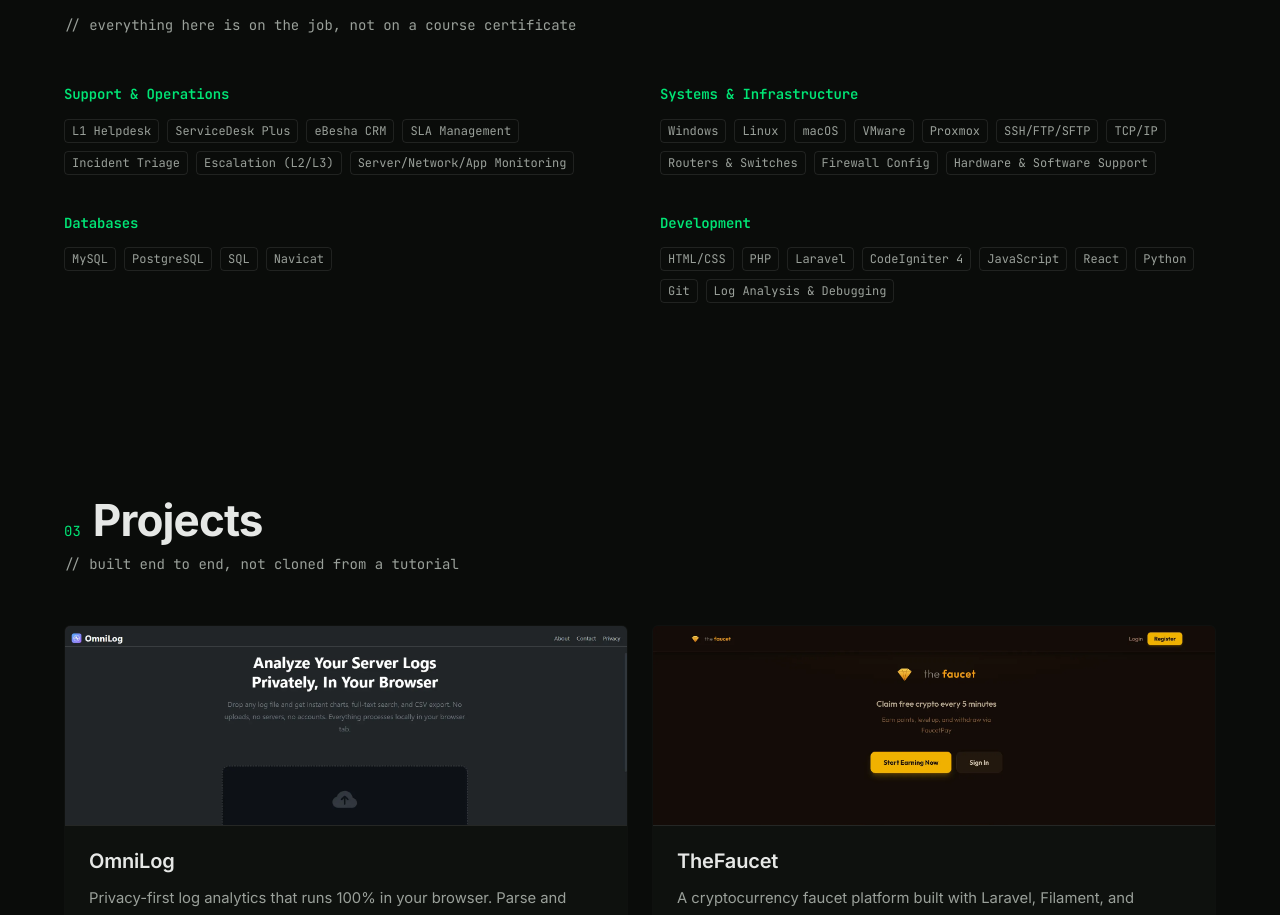
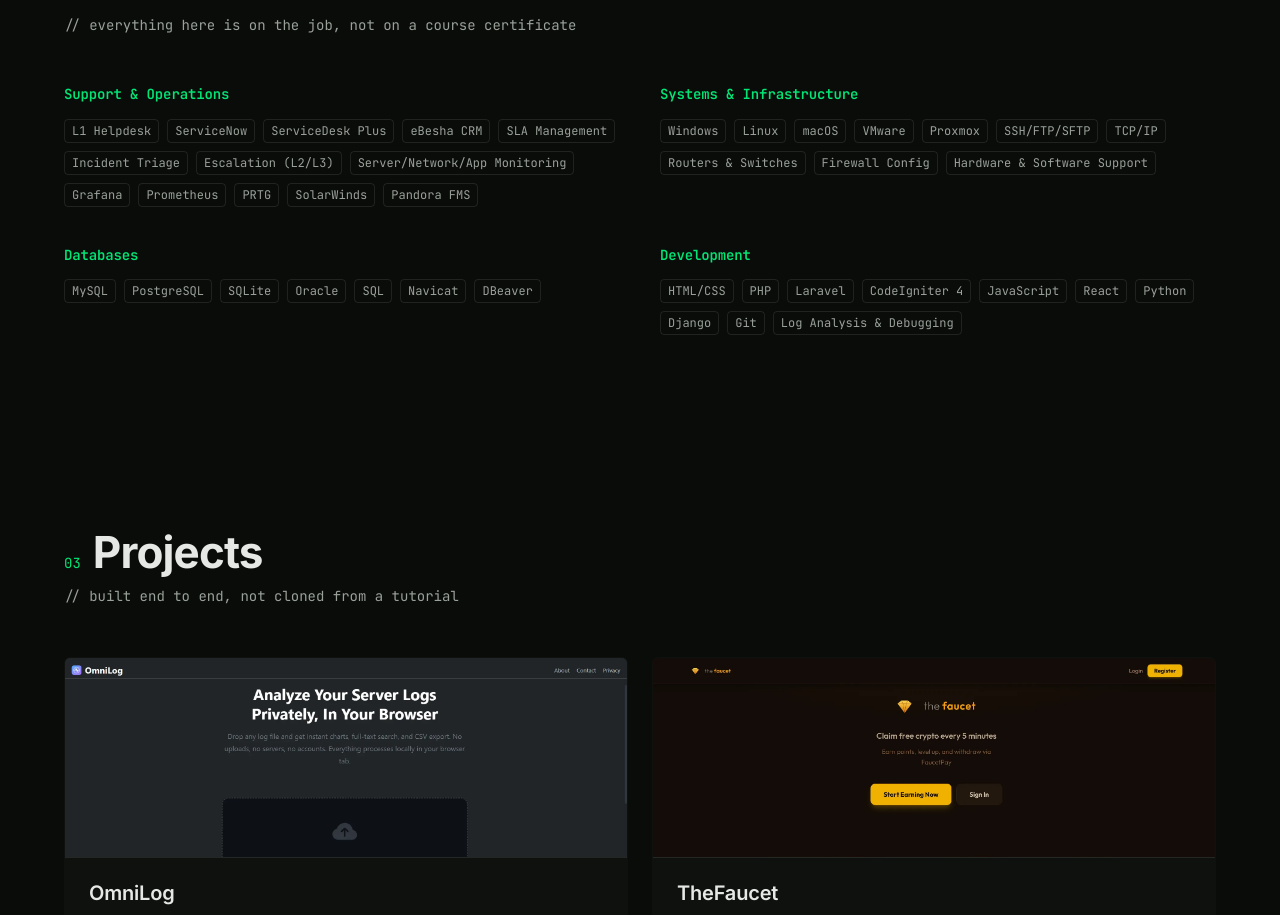
Before and after one commit to helouism/helouism.github.io, a Next.js app: page / in a window 1280 px wide. Shown: the part 1542-2457 px from the top of the page. Built offline with nearby package versions, Linux system fonts and the light colour scheme; what @mui/material-nextjs would draw is missing.

Commit message:
feat(skills): add new tools and technologies

```diff
--- a/content/skills.ts
+++ b/content/skills.ts
@@ -5,12 +5,18 @@ export const skillGroups: SkillGroup[] = [
     name: 'Support & Operations',
     items: [
       'L1 Helpdesk',
+      'ServiceNow',
       'ServiceDesk Plus',
       'eBesha CRM',
       'SLA Management',
       'Incident Triage',
       'Escalation (L2/L3)',
       'Server/Network/App Monitoring',
+      'Grafana',
+      'Prometheus',
+      'PRTG',
+      'SolarWinds',
+      'Pandora FMS',
     ],
   },
   {
@@ -30,7 +36,7 @@ export const skillGroups: SkillGroup[] = [
   },
   {
     name: 'Databases',
-    items: ['MySQL', 'PostgreSQL', 'SQL', 'Navicat'],
+    items: ['MySQL', 'PostgreSQL', 'SQLite', 'Oracle', 'SQL', 'Navicat', 'DBeaver'],
   },
   {
     name: 'Development',
@@ -42,6 +48,7 @@ export const skillGroups: SkillGroup[] = [
       'JavaScript',
       'React',
       'Python',
+      'Django',
       'Git',
       'Log Analysis & Debugging',
     ],
```
